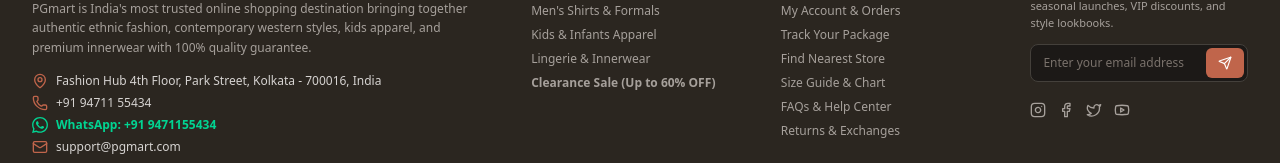
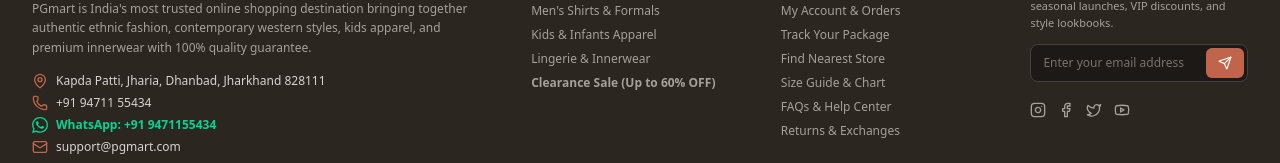
Before and after one commit to apprajunaha-nagro/clothing, a React (Vite) app: page / in a window 1280 px wide. Shown: the part 4954-5117 px from the top of the page. Built offline with nearby package versions, Linux system fonts and the light colour scheme; no server answers; a web font is replaced by a local one.

Commit message:
style: update store address to Kapda Patti, Jharia, Dhanbad, Jharkhand 828111

```diff
--- a/src/data/seedData.ts
+++ b/src/data/seedData.ts
@@ -20,7 +20,7 @@ export const initialSiteSettings: SiteSettings = {
   supportEmail: "support@pgmart.com",
   supportPhone: "+91 94711 55434",
   whatsappNumber: "9471155434",
-  address: "Fashion Hub 4th Floor, Park Street, Kolkata - 700016, India",
+  address: "Kapda Patti, Jharia, Dhanbad, Jharkhand 828111",
   currencySymbol: "₹",
   currencyCode: "INR",
   freeShippingThreshold: 999,
--- a/src/pages/AccountPage.tsx
+++ b/src/pages/AccountPage.tsx
@@ -51,10 +51,10 @@ export const AccountPage: React.FC<AccountPageProps> = ({ onNavigate }) => {
       id: 'addr-2',
       fullName: user?.name || 'Priya Sharma',
       phone: user?.phone || '+91 98765 43210',
-      street: '4th Floor, Park Mansions, Park Street',
-      city: 'Kolkata',
-      state: 'West Bengal',
-      pincode: '700016',
+      street: 'Kapda Patti, Jharia',
+      city: 'Dhanbad',
+      state: 'Jharkhand',
+      pincode: '828111',
       type: 'work',
       isDefault: false
     }
--- a/src/pages/StaticPages.tsx
+++ b/src/pages/StaticPages.tsx
@@ -12,7 +12,7 @@ export const StaticPages: React.FC<StaticPagesProps> = ({ pageType, onNavigate }
   const [storeSearch, setStoreSearch] = useState('');
 
   const stores = [
-    { name: 'PGmart Flagship Store', city: 'Kolkata', address: '4th Floor, Park Mansions, Park Street', phone: '+91 94711 55434', hours: '10:30 AM - 9:00 PM' },
+    { name: 'PGmart Flagship Store', city: 'Jharia, Dhanbad', address: 'Kapda Patti, Jharia, Dhanbad, Jharkhand 828111', phone: '+91 94711 55434', hours: '10:30 AM - 9:00 PM' },
     { name: 'PGmart Galleria', city: 'Mumbai', address: 'Linking Road, Bandra West', phone: '+91 94711 55435', hours: '11:00 AM - 9:30 PM' },
     { name: 'PGmart Boutique', city: 'New Delhi', address: 'Khan Market, High Street', phone: '+91 94711 55436', hours: '10:00 AM - 9:00 PM' },
     { name: 'PGmart Style Hub', city: 'Bengaluru', address: '100 Feet Road, Indiranagar', phone: '+91 94711 55437', hours: '10:30 AM - 9:30 PM' },
@@ -183,7 +183,7 @@ export const StaticPages: React.FC<StaticPagesProps> = ({ pageType, onNavigate }
                 <p className="font-bold text-stone-900">PGmart Customer Care</p>
                 <p><strong>Email:</strong> support@pgmart.in</p>
                 <p><strong>Phone:</strong> +91 94711 55434</p>
-                <p><strong>Address:</strong> Main Road, Near Bank More, Dhanbad, Jharkhand 826001, India</p>
+                <p><strong>Address:</strong> Kapda Patti, Jharia, Dhanbad, Jharkhand 828111</p>
               </div>
             </div>
           </div>
```
